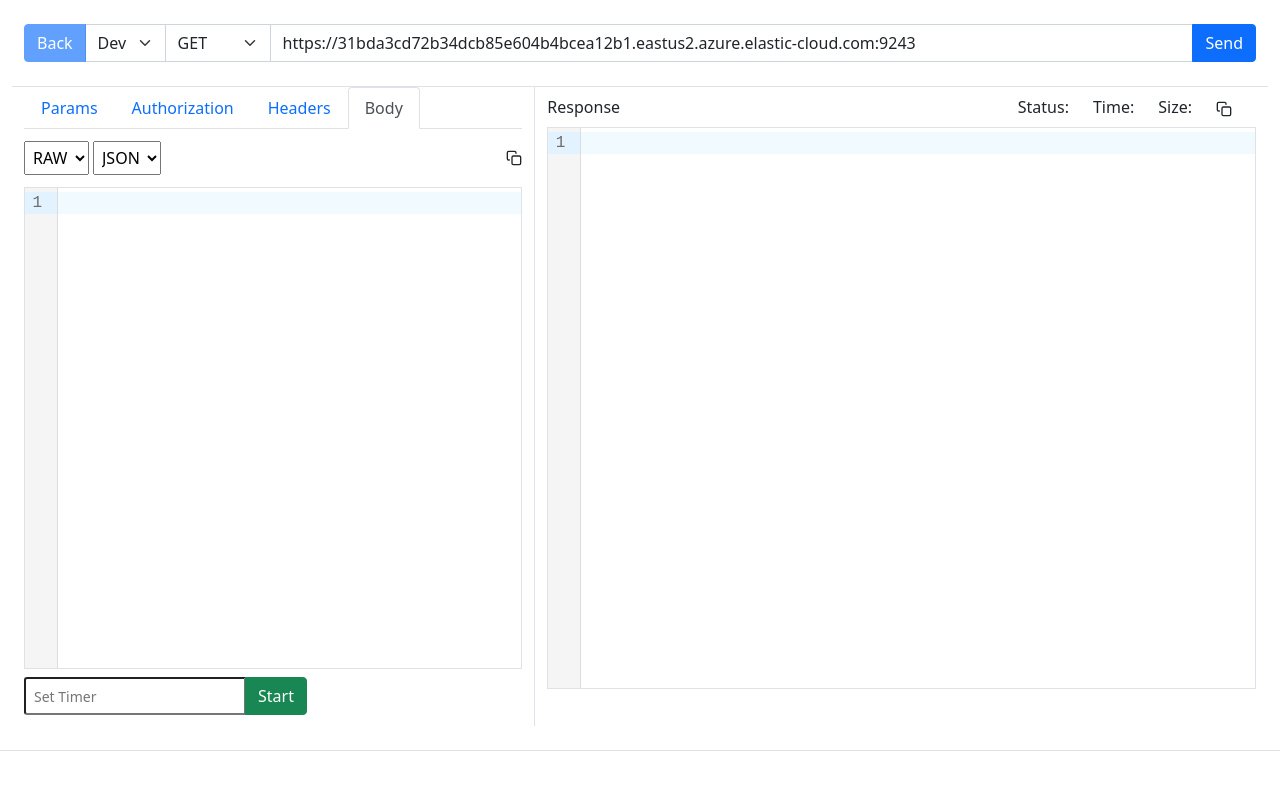
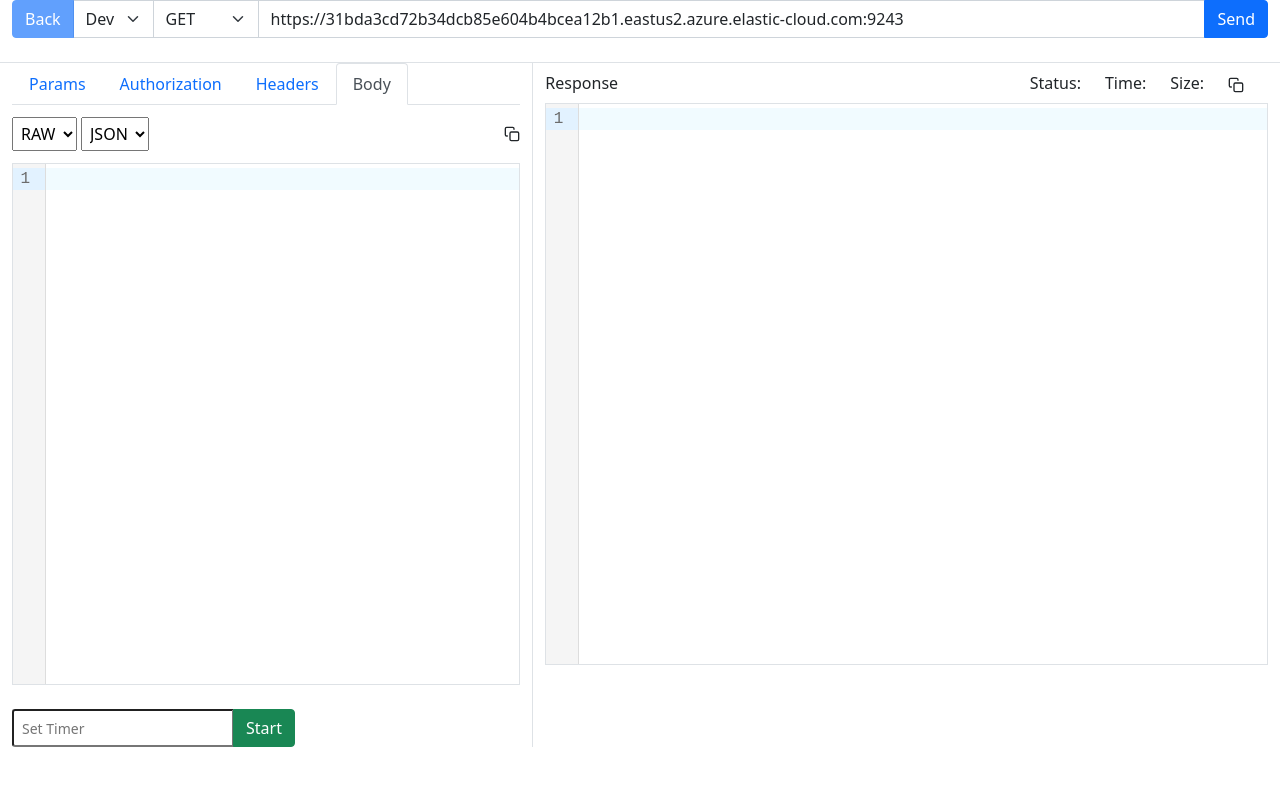
Before and after one commit to KRISHNANGIT/els, a React (Create React App) app in the folder elastic-search/: page / in a window 1280 px wide. Shown: the top 790 px of the page. Built offline with nearby package versions, Linux system fonts and the light colour scheme.

Commit message:
remove border bottom to all

```diff
--- a/elastic-search/src/App.js
+++ b/elastic-search/src/App.js
@@ -30,7 +30,7 @@ const urls = {
 let timer;
 
 function App() {
-  const [env, setEnv] = useState("dev")
+  const [env, setEnv] = useState("dev");
   const [isLoading, setIsLoading] = useState(false);
   const [method, setMethod] = useState("GET");
   const [status, setStatus] = useState("");
@@ -126,9 +126,9 @@ function App() {
   };
 
   const handleEnv = (e) => {
-    setEnv(e.target.value)
-    setUrl(urls[e.target.value])
-  }
+    setEnv(e.target.value);
+    setUrl(urls[e.target.value]);
+  };
 
   const handleUrl = (e) => {
     setUrl(e.target.value);
@@ -167,7 +167,7 @@ function App() {
   };
 
   return (
-    <div className="container-fluid p-4 border-bottom">
+    <div className="container-fluid">
       <div className="input-group mb-4">
         <button
           className="btn btn-primary"
@@ -311,7 +311,7 @@ function App() {
             />
           )}
           {restHead === "Headers" && <Headers auth={auth} />}
-          <div className="input-group mt-2">
+          <div className="input-group mt-4">
             <input
               className="form-control-sm"
               placeholder="Set Timer"
@@ -354,7 +354,11 @@ function App() {
                 Size: <span data-size>{size}</span>
               </div>
               <div className="me-4">
-                <CopyToClipboard className="clipboard" text={resValue} onCopy={handleClipboard}>
+                <CopyToClipboard
+                  className="clipboard"
+                  text={resValue}
+                  onCopy={handleClipboard}
+                >
                   {isCopied ? (
                     <FaClipboardCheck color="green" />
                   ) : (
--- a/elastic-search/src/Body.js
+++ b/elastic-search/src/Body.js
@@ -45,7 +45,7 @@ function Body({ reqValue, setReqValue }) {
       <div className="border">
         <CodeMirror
           value={reqValue}
-          height="60vh"
+          height="65vh"
           extensions={[json()]}
           onChange={(value, viewUpdate) => {
             setReqValue(value);
```
Lines whose indentation alone changed are shown as unchanged.
